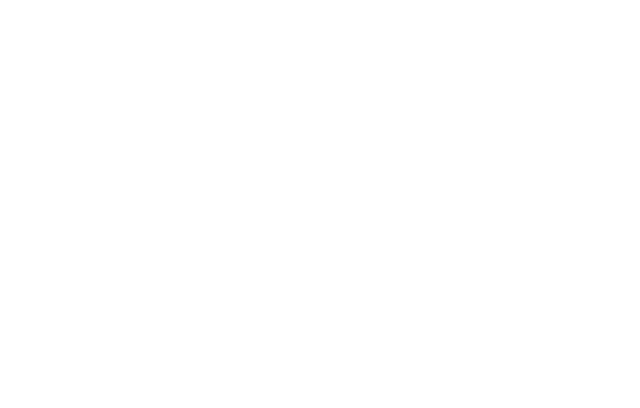
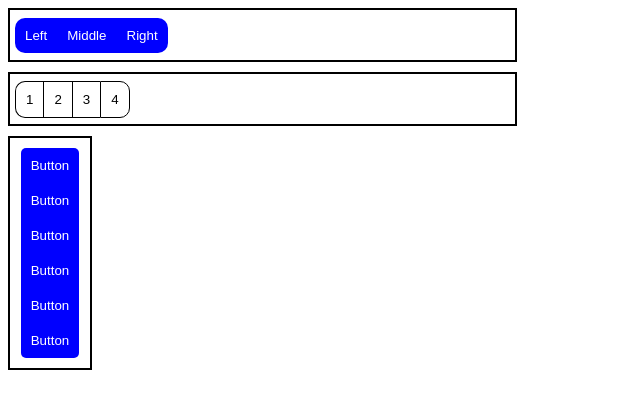
Before and after one commit to OUYORNG/Web_Design, a plain HTML site: page LAB04/LAB04_02.html in a window 1280 px wide. Shown: the whole page, without its empty margins (0-640 px from the left). Drawn offline with Linux system fonts and the light colour scheme.

Commit message:
add ex2 lab04

```diff
--- a/LAB04/LAB04_02.css
+++ b/LAB04/LAB04_02.css
@@ -0,0 +1,97 @@
+
+.parent {
+
+}
+
+.parent1 {
+    display: flex;
+    align-items: center;
+    padding-left: 5px;
+
+    height: 50px;
+    width: 500px;
+    border: 2px solid black;
+}
+
+.group_button1 button {
+    background-color: blue;
+    border: none;
+    color: white;
+    padding: 10px;
+    float: left;
+}
+
+button:hover {
+    background-color: grey;
+}
+
+.btn1 {
+    border-radius: 10px 0 0 10px;
+}
+
+.btn3 {
+    border-radius: 0 10px 10px 0;
+}
+
+.parent2 {
+    height: 50px;
+    width: 500px;
+    border: 2px solid black;
+
+    display: flex;
+    align-items: center;
+    padding-left: 5px;
+    margin-top: 10px;
+}
+
+.group_button2 button {
+    float: left;
+    background-color: white;
+    color: black;
+    padding: 10px;
+    border: 1px solid black;
+}
+
+.group_button2 button:not(:last-child) {
+    border-right: none; /*Prevent double border*/
+}
+
+.b1 {
+    border-top-left-radius: 10px;
+    border-bottom-left-radius: 10px;
+}
+
+.b4 {
+    border-top-right-radius: 10px;
+    border-bottom-right-radius: 10px;
+    background-color: grey;
+}
+
+.parent3 {
+    width: 80px;
+    height: 230px;
+    border: 2px solid black;
+    margin-top: 10px;
+
+    display: flex;
+    justify-content: center;
+}
+
+.group_button3 button{
+    display: flex;
+    flex-direction: column;
+    background-color:blue;
+    color: white;
+    padding: 10px;
+    float: top;
+    border: none;
+}
+
+.bb1 {
+    margin-top: 10px;
+    border-radius: 5px 5px 0 0;
+}
+
+.bb6 {
+    border-radius: 0 0 5px 5px;
+}
--- a/LAB04/LAB04_02.html
+++ b/LAB04/LAB04_02.html
@@ -7,6 +7,34 @@
     <link rel="stylesheet" href="LAB04_02.css">
 </head>
 <body>
-    <div></div>
+    <div class="parent">
+        <div class="parent1">
+            <div class="group_button1">
+                <button class="btn1">Left</button>
+                <button>Middle</button>
+                <button class="btn3">Right</button>
+            </div>
+        </div>
+
+        <div class="parent2">
+            <div class="group_button2">
+                <button class="b1">1</button>
+                <button class="b2">2</button>
+                <button class="b3">3</button>
+                <button class="b4">4</button>
+            </div>
+        </div>
+
+        <div class="parent3">
+            <div class="group_button3">
+                <button class="bb1">Button</button>
+                <button class="bb2">Button</button>
+                <button class="bb3">Button</button>
+                <button class="bb4">Button</button>
+                <button class="bb5">Button</button>
+                <button class="bb6">Button</button>
+            </div>
+        </div>
+    </div>
 </body>
 </html>
```
